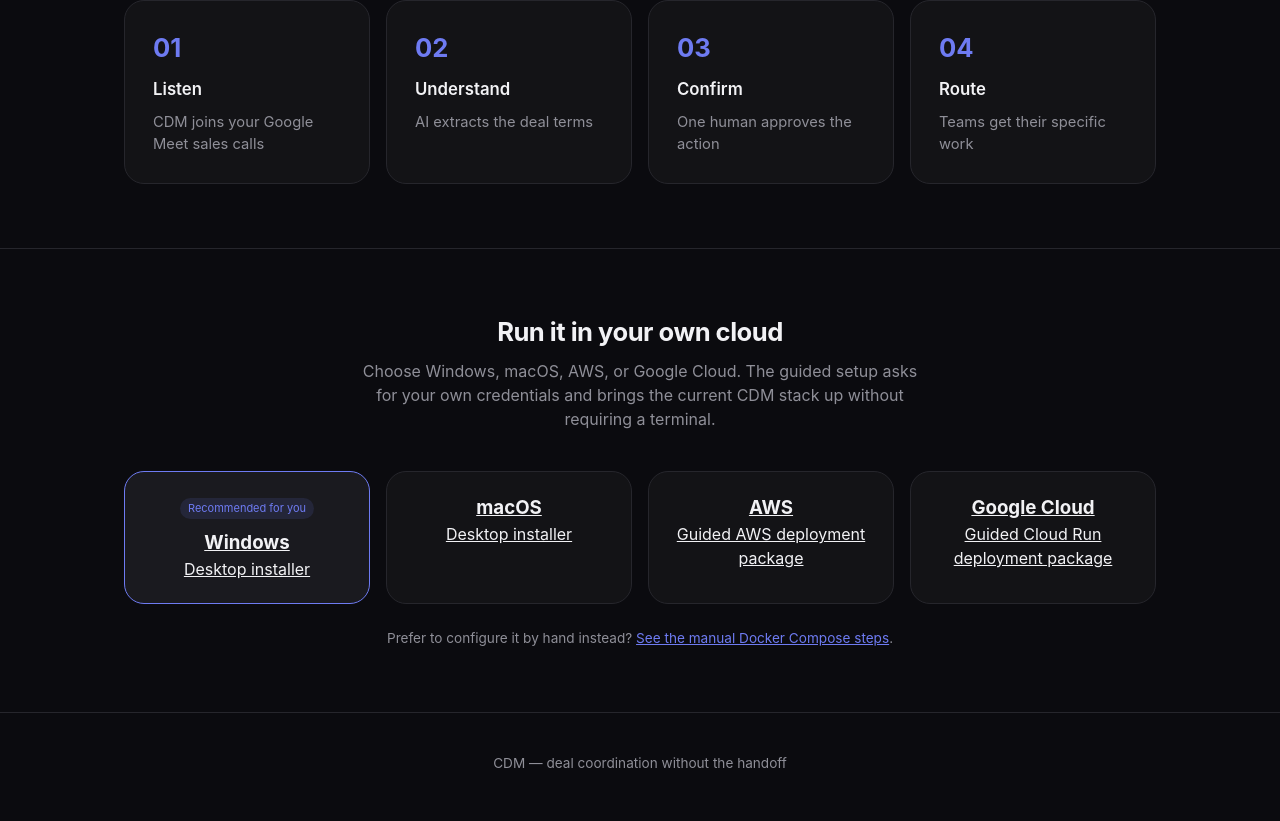
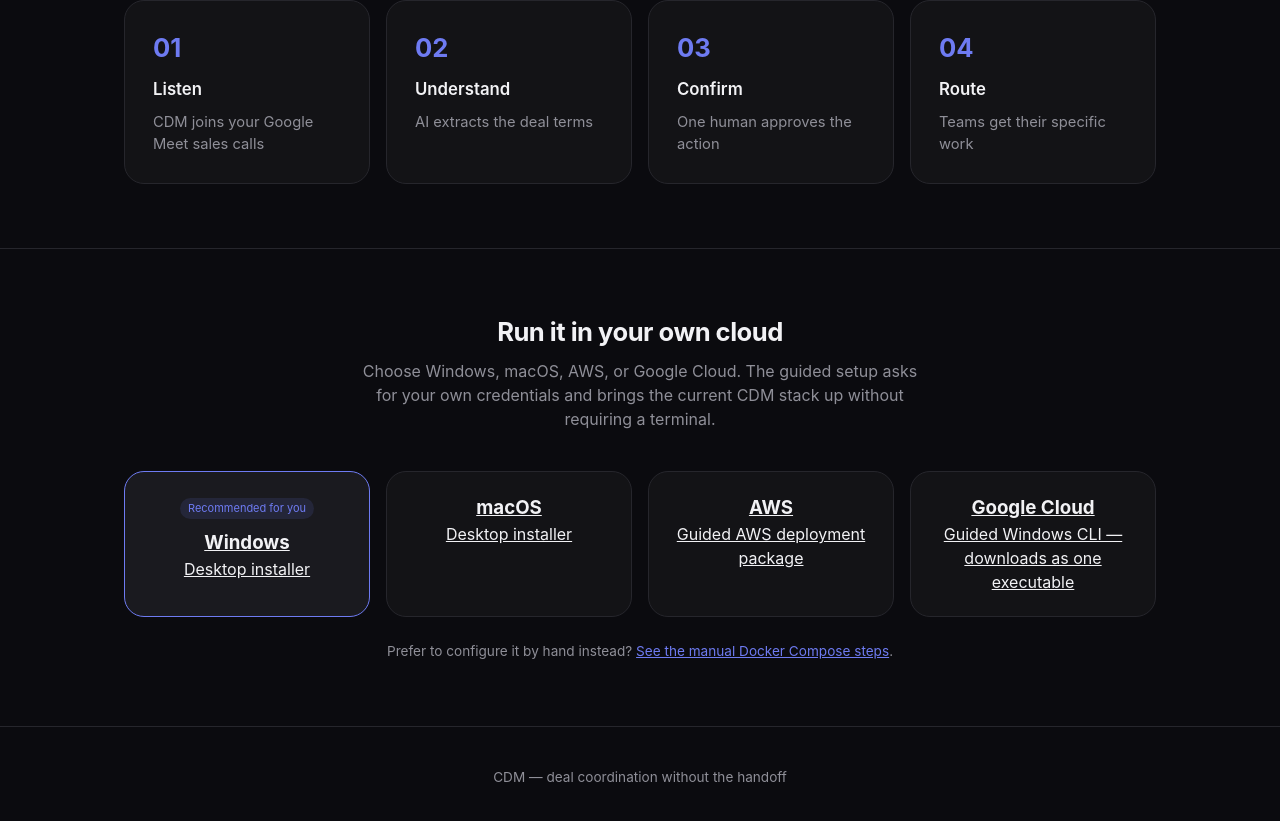
Before and after one commit to lalith0192837465-create/cdmai, a Next.js app: page / in a window 1280 px wide. Shown: the part 647-1468 px from the top of the page. Built offline with nearby package versions, Linux system fonts and the light colour scheme.

Commit message:
fix: download GCP CLI executable from public downloads

```diff
--- a/app/components/DownloadButtons.tsx
+++ b/app/components/DownloadButtons.tsx
@@ -5,7 +5,7 @@ const OPTIONS = [
   { id: "win", label: "Windows", file: "CDM-Setup-Windows.exe", description: "Desktop installer" },
   { id: "mac", label: "macOS", file: "CDM-Setup-Mac.dmg", description: "Desktop installer" },
   { id: "aws", label: "AWS", file: "CDM-AWS-Setup.zip", description: "Guided AWS deployment package" },
-  { id: "gcp", label: "Google Cloud", file: "CDM-Google-Cloud-Setup.zip", description: "Guided Cloud Run deployment package" },
+  { id: "gcp", label: "Google Cloud", file: "CDM-GCP-Setup.exe", description: "Guided Windows CLI — downloads as one executable" },
 ];
 function detectOS(): string { if (typeof navigator === "undefined") return "win"; return navigator.userAgent.includes("Mac") ? "mac" : "win"; }
 export default function DownloadButtons() {
```
